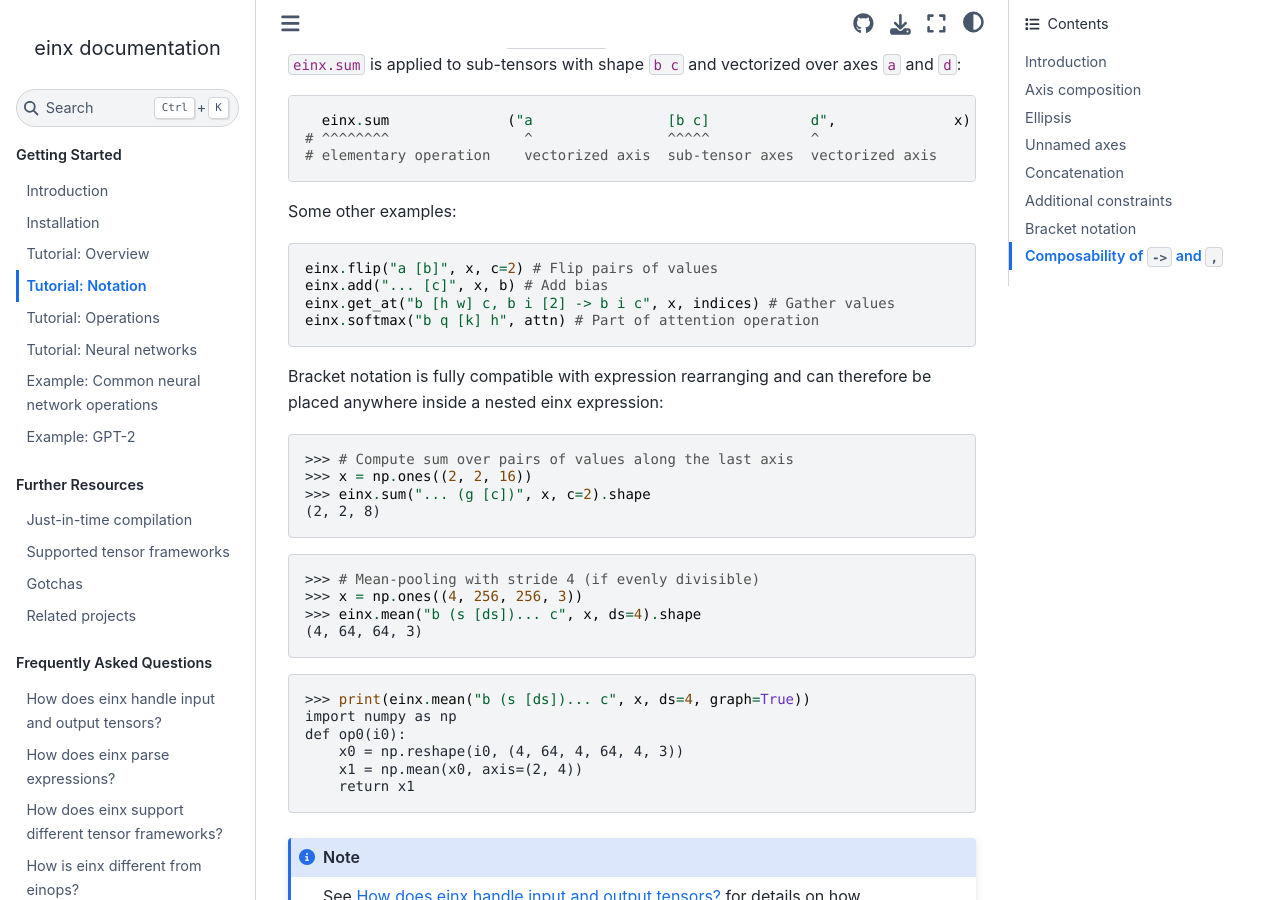
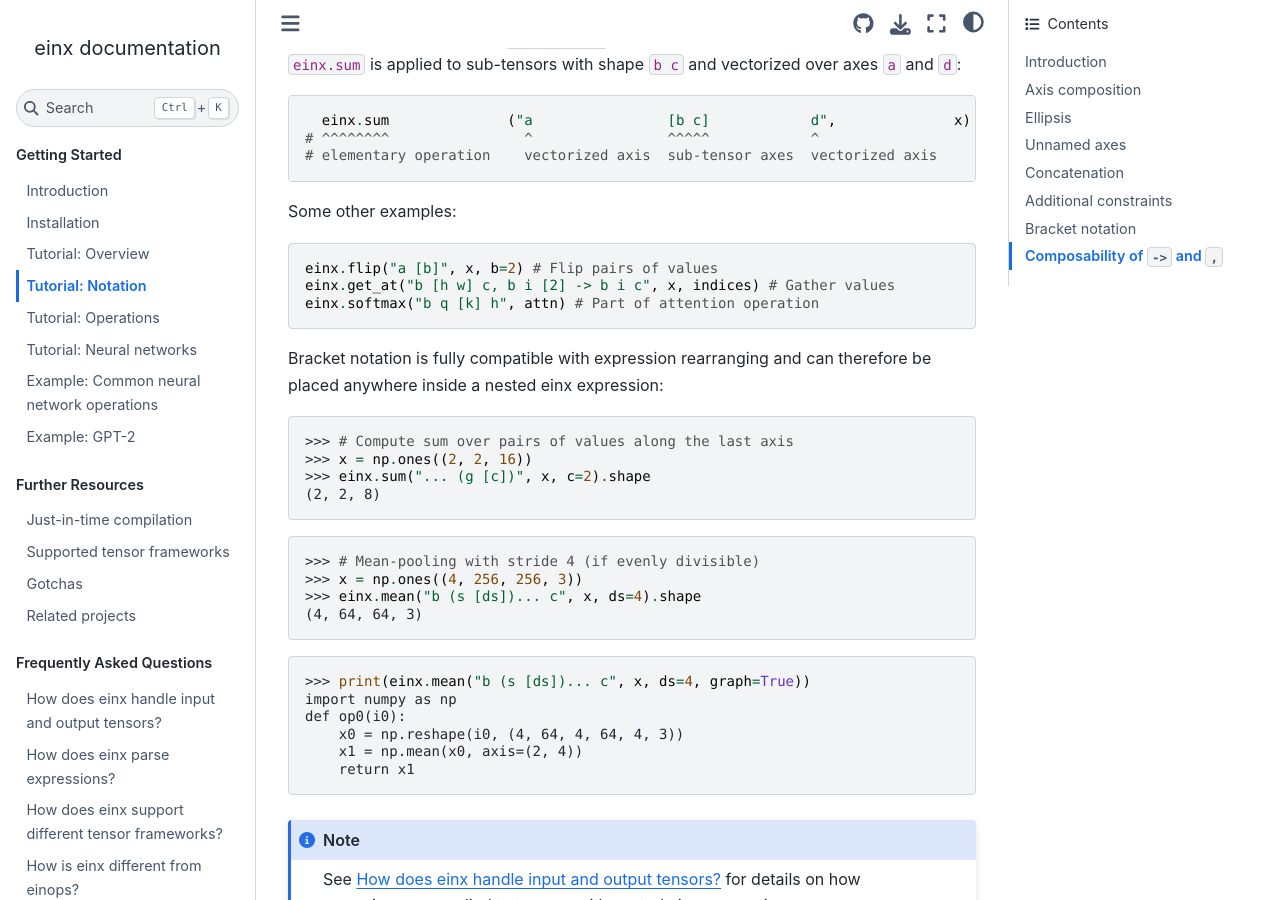
Before and after one commit to fferflo/einx, a Sphinx documentation site: the page built from docs/source/gettingstarted/tutorial_notation.rst, in a window 1280 px wide and 900 px high, scrolled down 6900 px. Built offline with Sphinx 7.4.7 and the Sphinx Book theme 1.1.4, drawn with Linux system fonts in a browser that asks for light colours.

Commit message:
Fix some expressions in tutorial

```diff
--- a/docs/source/gettingstarted/tutorial_notation.rst
+++ b/docs/source/gettingstarted/tutorial_notation.rst
@@ -289,8 +289,7 @@ Some other examples:
 
 ..  code::
 
-    einx.flip("a [b]", x, c=2) # Flip pairs of values
-    einx.add("... [c]", x, b) # Add bias
+    einx.flip("a [b]", x, b=2) # Flip pairs of values
     einx.get_at("b [h w] c, b i [2] -> b i c", x, indices) # Gather values
     einx.softmax("b q [k] h", attn) # Part of attention operation
 
--- a/docs/source/gettingstarted/tutorial_ops.rst
+++ b/docs/source/gettingstarted/tutorial_ops.rst
@@ -240,7 +240,7 @@ All operations support expression rearranging:
 
 .. code::
 
-   einx.add_at("b ([h w]) c, ([2] b) i, c i -> c [h w] b", image, coordinates, updates)
+   einx.add_at("b ([h w]) c, ([2] b) i, c i -> c [h w] b", image, coordinates, updates, h=256)
 
 Several operations from classical tensor frameworks can be expressed using universal einx indexing functions:
 
```
